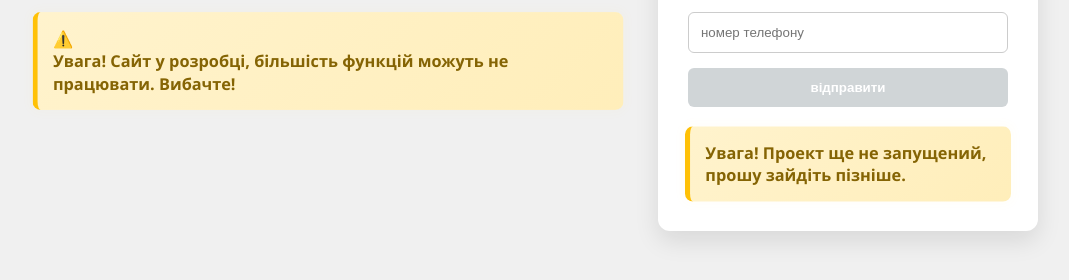
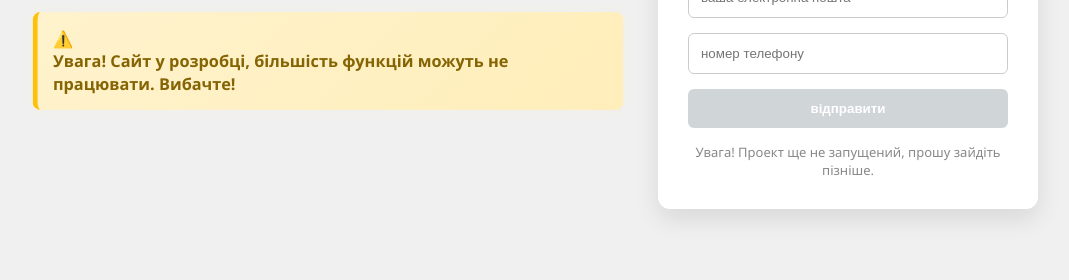
Before and after one commit to slavik2280034/school-site, a plain HTML site: page login.html in a window 1280 px wide. Shown: the part 406-686 px from the top of the page, without its empty margins (102-1171 px from the left). Drawn offline with Linux system fonts and the light colour scheme.

Commit message:
Fix HTML structure and update warning box class
Updated warning box class name and ensured proper HTML structure.

```diff
--- a/login.html
+++ b/login.html
@@ -29,7 +29,7 @@
 
                 <button type="submit" disabled class="disabled-btn">відправити</button>
             </form>
-            <div class="warning-box">
+            <div class="warning-text">
                 <p>Увага! Проект ще не запущений, прошу зайдіть пізніше.</p>
             </div>
         </div>
```
